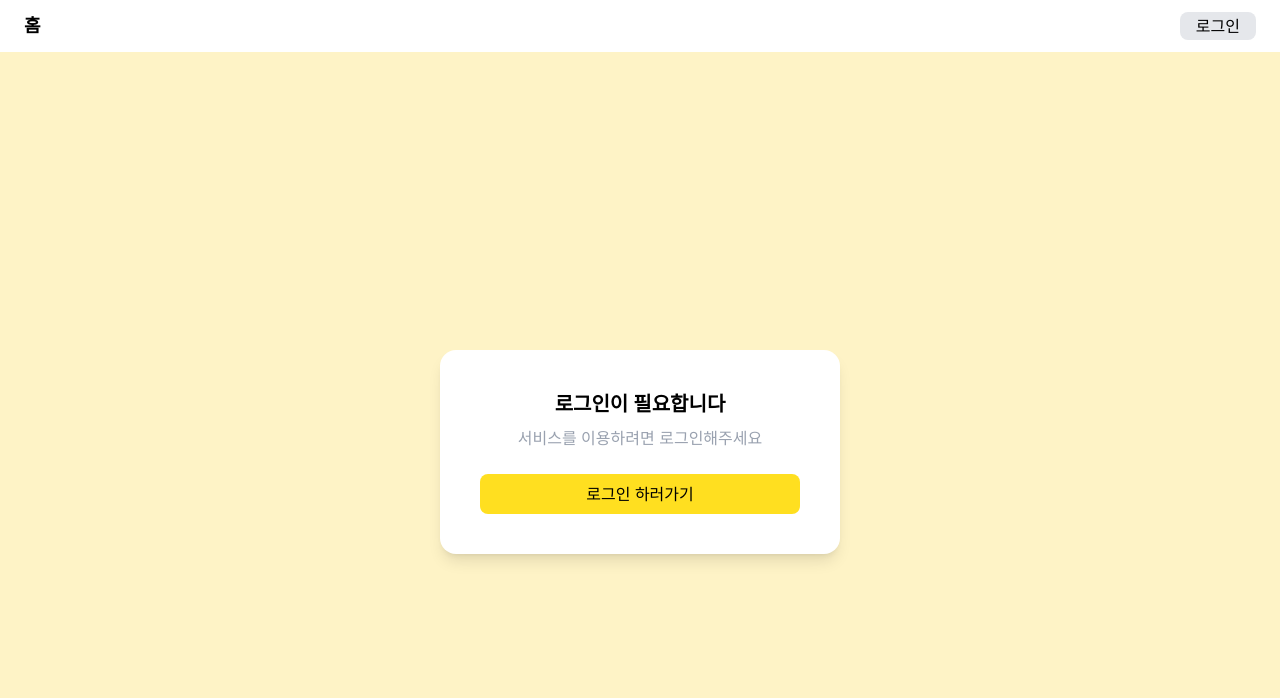
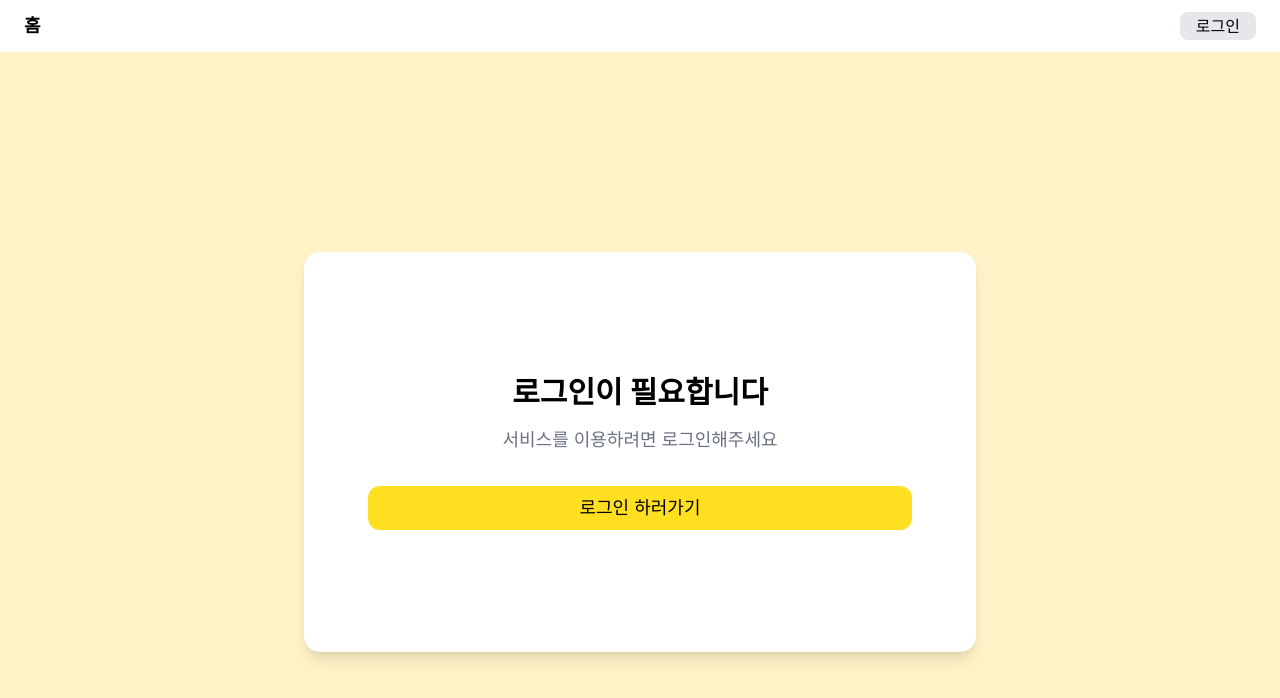
Before and after one commit to Likelion-YeungNam-Univ/14th-fe-assginment-6, a React (Vite) app: page / in a window 1280 px wide. Shown: the top 698 px of the page. Built offline with nearby package versions, Linux system fonts and the light colour scheme.

Commit message:
feat: Home 카드 UI 확장 및 로그인 상태 화면 개선

```diff
--- a/src/Home.jsx
+++ b/src/Home.jsx
@@ -8,29 +8,29 @@ const Home = () => {
 
   return (
     <div className="min-h-screen bg-amber-100 flex items-center justify-center">
-      <div className="bg-white p-10 rounded-2xl shadow-lg w-[400px] text-center">
+      <div className="bg-white p-16 rounded-2xl shadow-lg w-6/10 max-w-2xl min-h-[400px] flex flex-col justify-center text-center">
 
         {username ? (
           <>
-            <h1 className="text-2xl font-bold mb-2">
-              환영합니다, <span className="text-yellow-500">{username}</span>님!
+            <h1 className="text-4xl font-bold mb-4">
+              환영합니다, {" "} <span className="text-yellow-500">{username}</span>님!
             </h1>
-            <p className="text-gray-500 mb-6">
+            <p className="text-gray-500 text-lg mb-8">
               서비스를 자유롭게 이용하세요 🙂
             </p>
           </>
         ) : (
           <>
-            <h1 className="text-xl font-semibold mb-2">
+            <h1 className="text-3xl font-bold mb-4">
               로그인이 필요합니다
             </h1>
-            <p className="text-gray-400 mb-6">
+            <p className="text-gray-500 text-lg mb-8">
               서비스를 이용하려면 로그인해주세요
             </p>
 
             <button
               onClick={() => navigate("/login")}
-              className="w-full bg-yellow-300 hover:bg-yellow-400 text-black py-2 rounded-lg transition"
+              className="w-full bg-yellow-300 hover:bg-yellow-400 text-black py-2 rounded-xl text-lg transition hover:scale-105"
             >
               로그인 하러가기
             </button>
```
Also changed, not shown: 1 other file (tests, documents, lock files or other folders).
